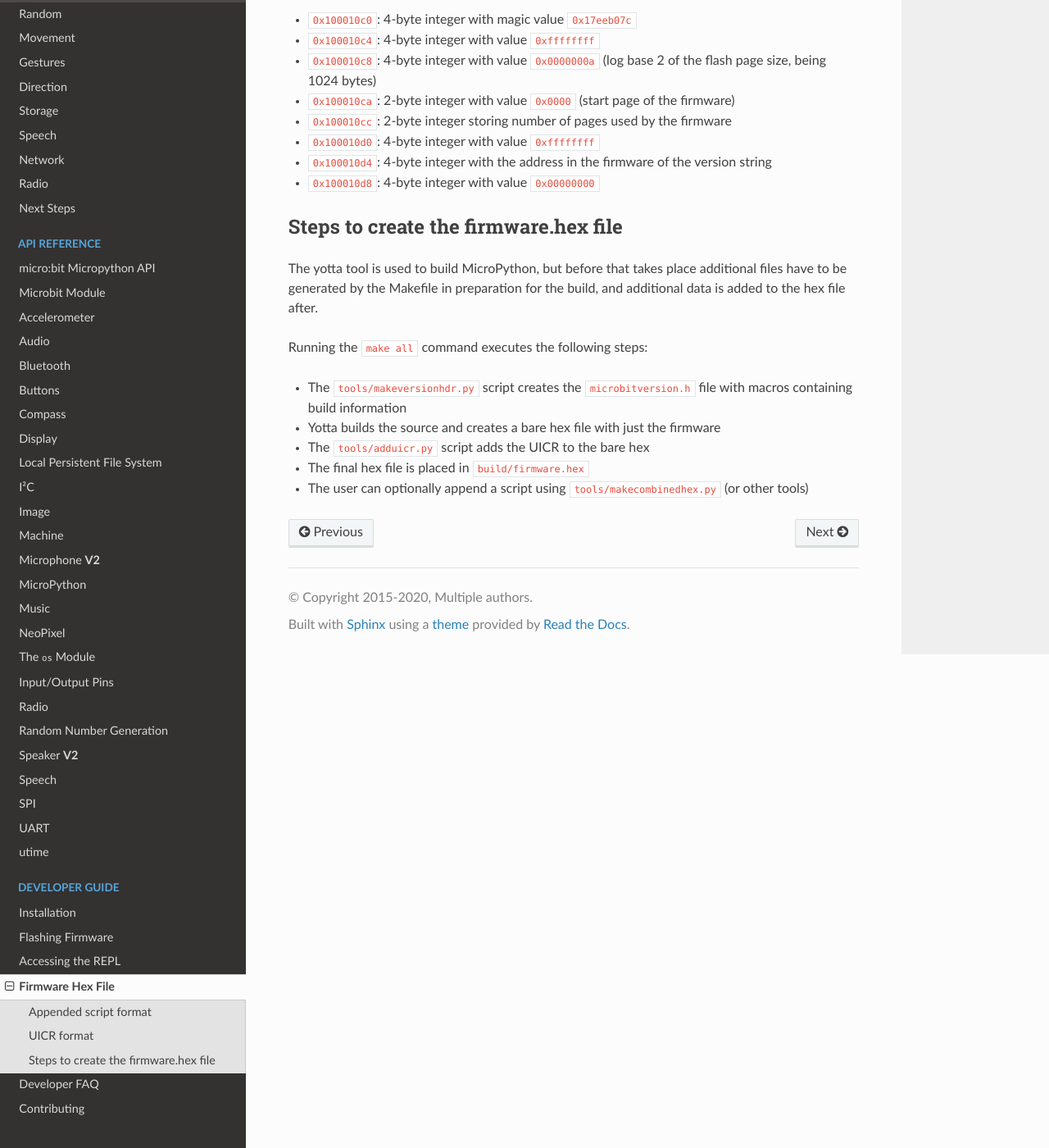
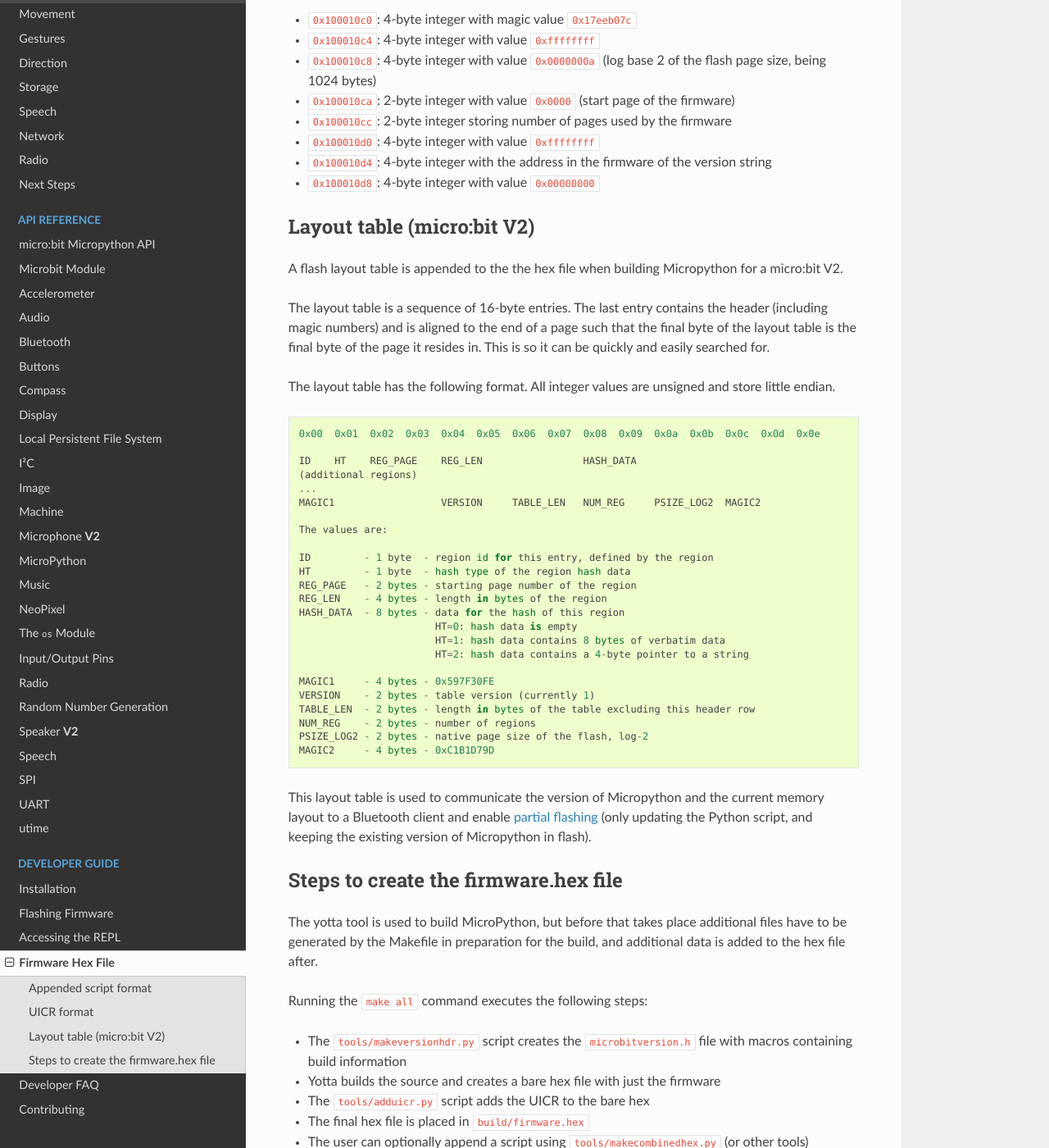
Before and after one commit to bbcmicrobit/micropython, a Sphinx documentation site: the page built from docs/devguide/hexformat.rst, in a window 1280 px wide and 1400 px high, scrolled down 1040 px. Shown: the whole window at 82% size. Built offline with Sphinx 7.4.7 and the Read the Docs theme 2.0.0, drawn with Linux system fonts in a browser that asks for light colours.

Commit message:
Add layout table and partial flashing

```diff
--- a/docs/devguide/hexformat.rst
+++ b/docs/devguide/hexformat.rst
@@ -53,6 +53,51 @@ the UICR customer[16] register:
 - ``0x100010d4``: 4-byte integer with the address in the firmware of the version string
 - ``0x100010d8``: 4-byte integer with value ``0x00000000``
 
+Layout table (micro:bit V2)
+---------------------------
+
+A flash layout table is appended to the the hex file when building Micropython for a micro:bit V2.
+
+The layout table is a sequence of 16-byte entries.  The last entry contains the
+header (including magic numbers) and is aligned to the end of a page such that
+the final byte of the layout table is the final byte of the page it resides in.
+This is so it can be quickly and easily searched for.
+
+The layout table has the following format.  All integer values are unsigned and
+store little endian.
+
+::
+
+    0x00  0x01  0x02  0x03  0x04  0x05  0x06  0x07  0x08  0x09  0x0a  0x0b  0x0c  0x0d  0x0e
+
+    ID    HT    REG_PAGE    REG_LEN                 HASH_DATA
+    (additional regions)
+    ...
+    MAGIC1                  VERSION     TABLE_LEN   NUM_REG     PSIZE_LOG2  MAGIC2
+
+    The values are:
+
+    ID         - 1 byte  - region id for this entry, defined by the region
+    HT         - 1 byte  - hash type of the region hash data
+    REG_PAGE   - 2 bytes - starting page number of the region
+    REG_LEN    - 4 bytes - length in bytes of the region
+    HASH_DATA  - 8 bytes - data for the hash of this region
+                           HT=0: hash data is empty
+                           HT=1: hash data contains 8 bytes of verbatim data
+                           HT=2: hash data contains a 4-byte pointer to a string
+
+    MAGIC1     - 4 bytes - 0x597F30FE
+    VERSION    - 2 bytes - table version (currently 1)
+    TABLE_LEN  - 2 bytes - length in bytes of the table excluding this header row
+    NUM_REG    - 2 bytes - number of regions
+    PSIZE_LOG2 - 2 bytes - native page size of the flash, log-2
+    MAGIC2     - 4 bytes - 0xC1B1D79D
+
+
+This layout table is used to communicate the version of Micropython and the current memory layout to
+a Bluetooth client and enable `partial flashing <https://github.com/microbit-sam/codal-microbit-v2/blob/initial-docs-pf-and-memory-map/docs/bluetooth/MicroBitPartialFlashing.md>`_ (only updating the Python script, and keeping the existing version
+of Micropython in flash).
+
 Steps to create the firmware.hex file
 -------------------------------------
 
```
